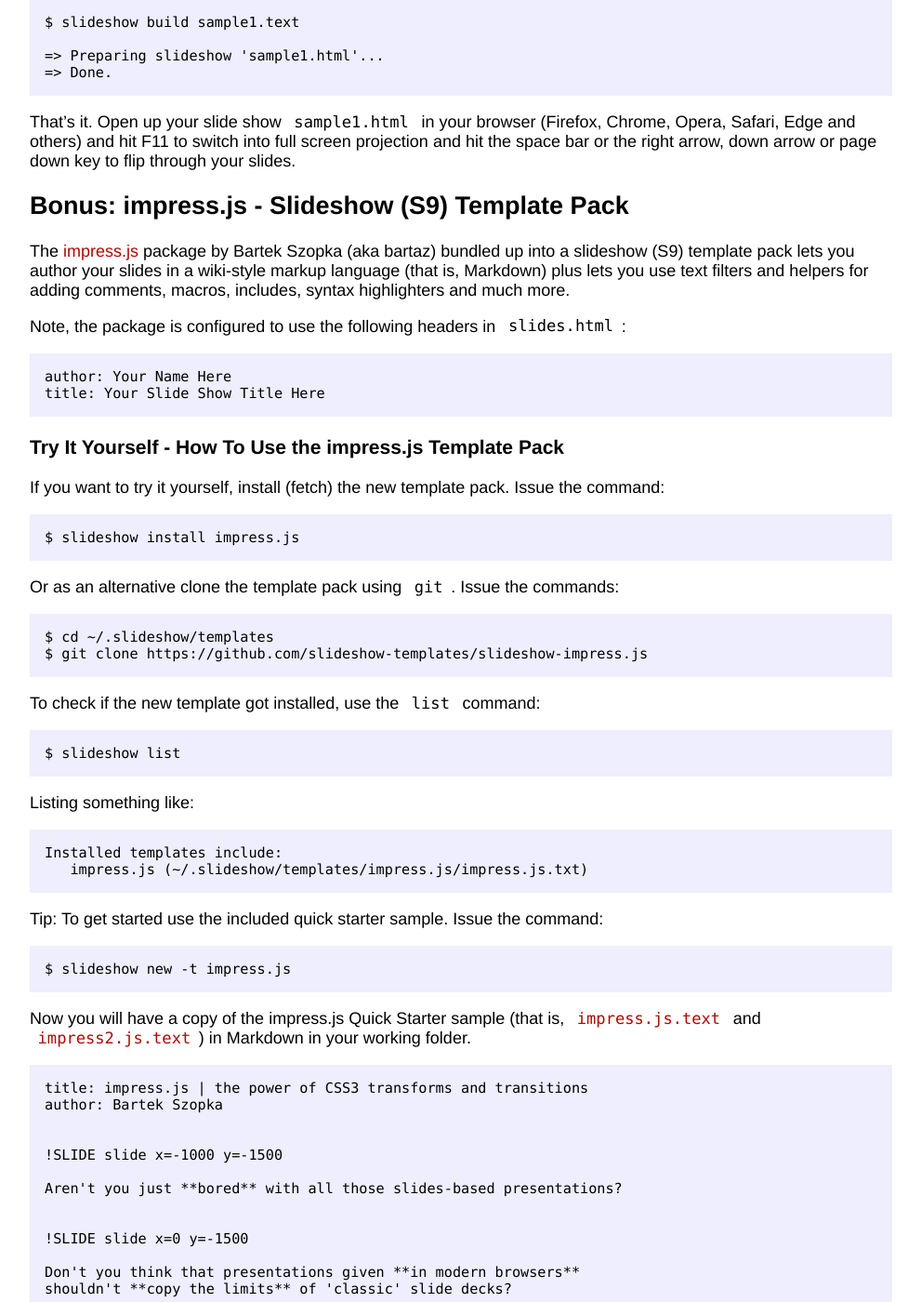
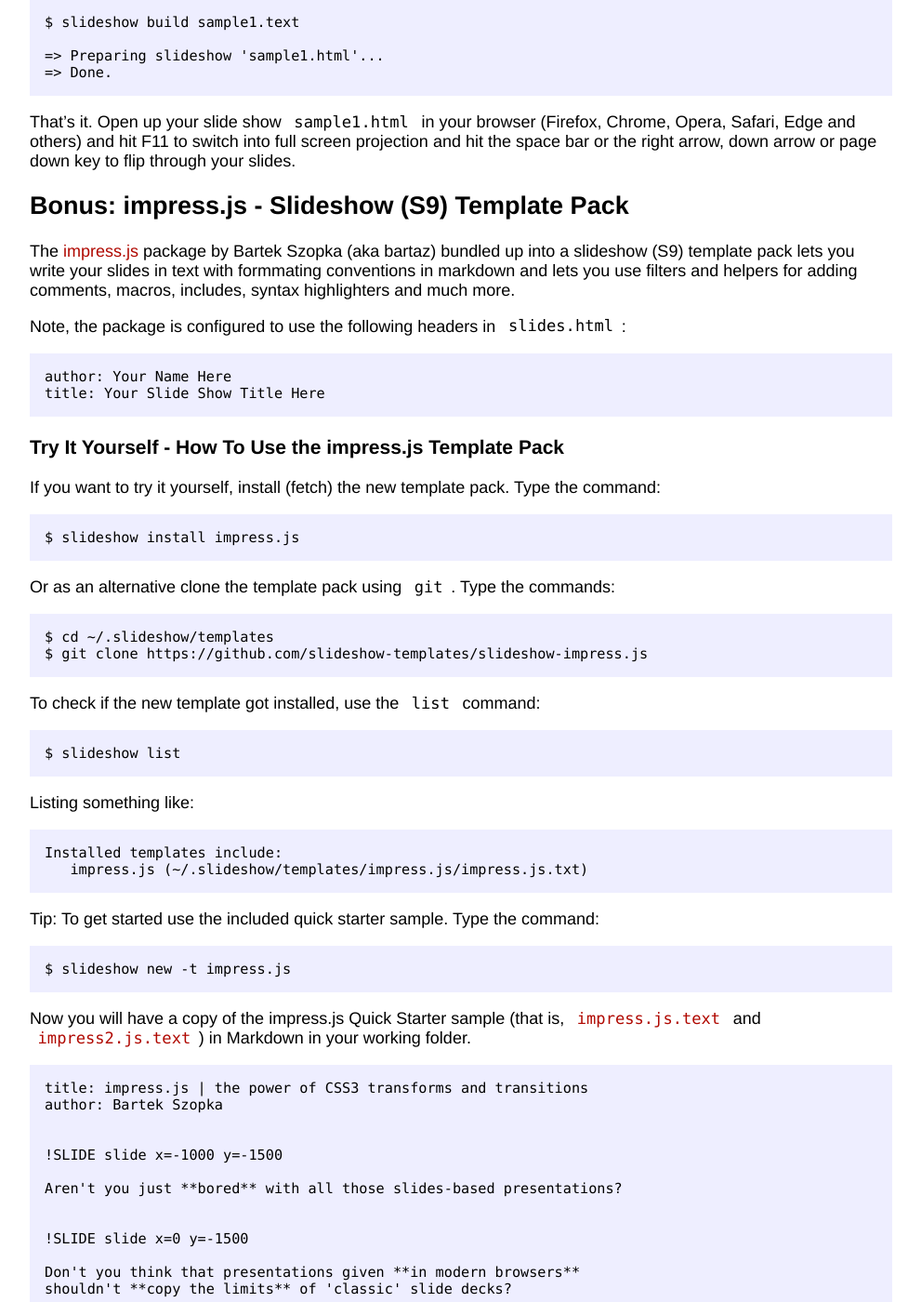
Before and after one commit to wongatron/calendar, a Jekyll site: the page built from 18-slideshow.md, in a window 1280 px wide and 1400 px high, scrolled down 2536 px. Shown: the whole window at 93% size, without its empty margins (144-1135 px from the left). Built offline with Jekyll 4.4.1, drawn with Linux system fonts in a browser that asks for light colours; our own code applies the rules of GitHub Pages for plain Markdown files.

Commit message:
Update 18-slideshow.md

```diff
--- a/18-slideshow.md
+++ b/18-slideshow.md
@@ -146,9 +146,8 @@ and hit the space bar or the right arrow, down arrow or page down key to flip th
 
 The [impress.js](https://github.com/impress/impress.js) package by Bartek Szopka (aka bartaz)
 bundled up into a slideshow (S9) template pack
-lets you author your slides
-in a wiki-style markup language (that is, Markdown) plus
-lets you use text filters and helpers for adding comments, macros,
+lets you write your slides
+in text with formmating conventions in markdown and lets you use filters and helpers for adding comments, macros,
 includes, syntax highlighters and much more.
 
 Note, the package is configured to use the following headers in `slides.html`:
@@ -159,11 +158,11 @@ Note, the package is configured to use the following headers in `slides.html`:
 
 ### Try It Yourself - How To Use the impress.js Template Pack
 
-If you want to try it yourself, install (fetch) the new template pack. Issue the command:
+If you want to try it yourself, install (fetch) the new template pack. Type the command:
 
     $ slideshow install impress.js
 
-Or as an alternative clone the template pack using `git`. Issue the commands:
+Or as an alternative clone the template pack using `git`. Type the commands:
 
     $ cd ~/.slideshow/templates
     $ git clone https://github.com/slideshow-templates/slideshow-impress.js
@@ -177,7 +176,7 @@ Listing something like:
     Installed templates include:
        impress.js (~/.slideshow/templates/impress.js/impress.js.txt)
 
-Tip: To get started use the included quick starter sample. Issue the command:
+Tip: To get started use the included quick starter sample. Type the command:
 
     $ slideshow new -t impress.js
 
```
